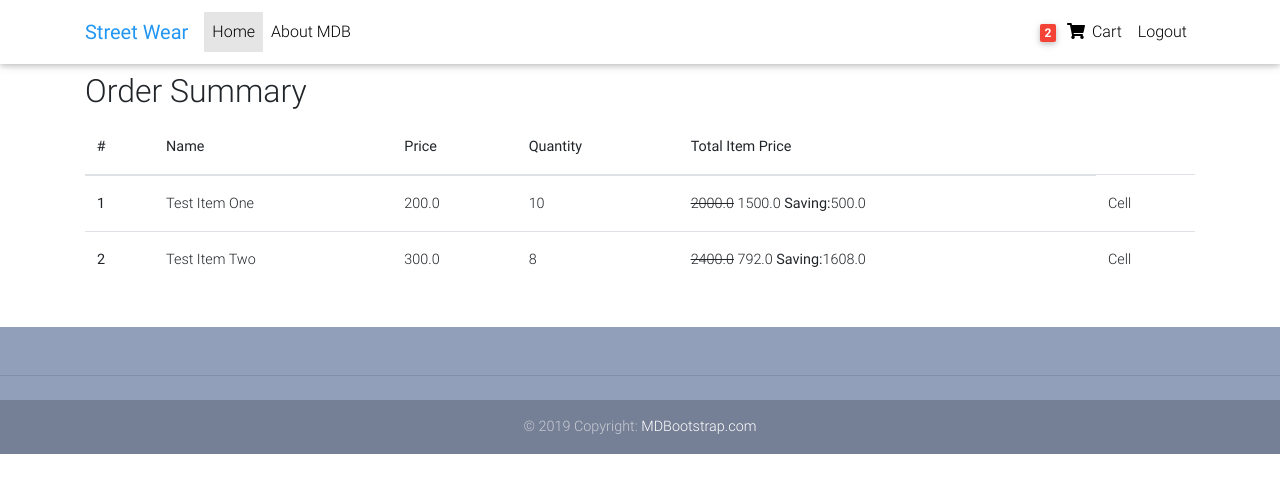
After one commit to delegacz/md-milestone-4, a Django app: page /order-summary in a window 1280 px wide. The commit adds this page. Shown: the top 493 px of the page. Run offline with Django 3.2, Linux system fonts and the light colour scheme; a user stored in the database is signed in; data comes from the database, SQL or seed files in the repository; both versions use the stored data as it was after the commit; some libraries are stand-ins or nearby versions.

Commit message:
order summart/cart page and functionality added

```diff
--- a/ecommerce/models.py
+++ b/ecommerce/models.py
@@ -50,6 +50,15 @@ class OrderItem(models.Model):
     def __str__(self):
         return f"{self.quantity} of {self.item.title}"
 
+    def get_total_item_price(self):
+        return self.quantity * self.item.price
+
+    def get_total_item_discount_price(self):
+        return self.quantity * self.item.discount_price
+
+    def get_amount_saved(self):
+        return self.get_total_item_price()-self.get_total_item_discount_price()
+
 class Order(models.Model):
     user = models.ForeignKey(settings.AUTH_USER_MODEL, on_delete=models.CASCADE)
     items = models.ManyToManyField(OrderItem)
--- a/ecommerce/urls.py
+++ b/ecommerce/urls.py
@@ -3,13 +3,16 @@ from .views import (
     HomeView,
     ItemDetailView,
     add_to_cart,
-    remove_from_cart
+    remove_from_cart,
+    OrderSummaryView
 )
 
 app_name ='ecommerce'
 
 urlpatterns = [
     path('',HomeView.as_view(), name='home'),
+    #path('checkout/',checkout, name='checkout'),
+    path('order-summary', OrderSummaryView.as_view(),name='order-summary'),
     path('product/<slug>/', ItemDetailView.as_view(), name='product'),
     path('add-to-cart/<slug>/', add_to_cart, name='add-to-cart'),
     path('remove-from-cart/<slug>/', remove_from_cart, name='remove-from-cart')
--- a/ecommerce/views.py
+++ b/ecommerce/views.py
@@ -1,6 +1,9 @@
 from django.contrib import messages
+from django.core.exceptions import ObjectDoesNotExist
+from django.contrib.auth.decorators import login_required
+from django.contrib.auth.mixins import LoginRequiredMixin
 from django.shortcuts import render, get_object_or_404
-from django.views.generic import ListView, DetailView
+from django.views.generic import ListView, DetailView, View
 from .models import Item, Order, OrderItem
 from django.shortcuts import redirect
 from django.utils import timezone
@@ -12,11 +15,25 @@ class HomeView(ListView):
     paginate_by = 8
     template_name = "home.html"
 
+class OrderSummaryView(LoginRequiredMixin, View):
+    def get(self, *args, **kwargs):
+        try:
+            order = Order.objects.get(user=self.request.user, ordered=False)
+            context  = {
+                'object':order
+            }
+            return render(self.request, 'order_summary.html', context)
+        except ObjectDoesNotExist:
+            messages.error(self.request, "You do not have an active order")
+            return redirect("/")
+
+
+
 class ItemDetailView(DetailView):
     model = Item
     template_name = "product.html"
 
-
+@login_required
 def add_to_cart(request, slug):
     item = get_object_or_404(Item, slug=slug)
     order_item, created = OrderItem.objects.get_or_create(
@@ -44,7 +61,7 @@ def add_to_cart(request, slug):
             messages.info(request, "This item was added to your cart.")
             return redirect("ecommerce:product", slug=slug)
 
-
+@login_required
 def remove_from_cart(request, slug):
     item = get_object_or_404(Item, slug=slug)
     order_qs = Order.objects.filter(
--- a/templates/components/navbar.html
+++ b/templates/components/navbar.html
@@ -27,7 +27,7 @@
         <ul class="navbar-nav nav-flex-icons">
           {% if request.user.is_authenticated %}
             <li class="nav-item">
-              <a class="nav-link waves-effect">
+              <a href="{% url 'ecommerce:order-summary' %}" class="nav-link waves-effect">
                 <span class="badge red z-depth-1 mr-1">{{ request.user|cart_item_count }} </span>
                 <i class="fas fa-shopping-cart"></i>
                 <span class="clearfix d-none d-sm-inline-block"> Cart </span>
--- /dev/null
+++ b/templates/order_summary.html
@@ -0,0 +1,45 @@
+{% extends "base.html" %}
+{% load static %}
+{% block content %}
+
+  <!--Main layout-->
+  <main>
+    <div class="container">
+        <div class="table-responsive text-nowrap">
+        <h2>Order Summary</h2>
+  <table class="table">
+    <thead>
+      <tr>
+        <th scope="col">#</th>
+        <th scope="col">Name</th>
+        <th scope="col">Price</th>
+        <th scope="col">Quantity</th>
+        <th scope="col">Total Item Price</th>
+      </tr>
+    </thead>
+    <tbody>
+    {% for order_item in object.items.all %}
+      <tr>
+        <th scope="row">{{ forloop.counter }}</th>
+        <td>{{ order_item.item.title }}</td>
+        <td>{{ order_item.item.price }}</td>
+        <td>{{ order_item.quantity }}</td>
+        <td>
+        {% if order_item.item.discount_price %}
+            <del>{{ order_item.get_total_item_price }}</del>
+            {{ order_item.get_total_item_discount_price }}
+            <span><strong>Saving:</strong>{{order_item.get_amount_saved}}</span>
+        {% else %}
+            {{ order_item.get_total_item_price }}
+        {% endif %}
+        </td>
+        <td>Cell</td>
+      </tr>
+      {% endfor %}
+    </tbody>
+  </table>
+
+</div>
+    </div>
+  </main>
+{% endblock content %}
```
Also changed, not shown: db.sqlite3.
